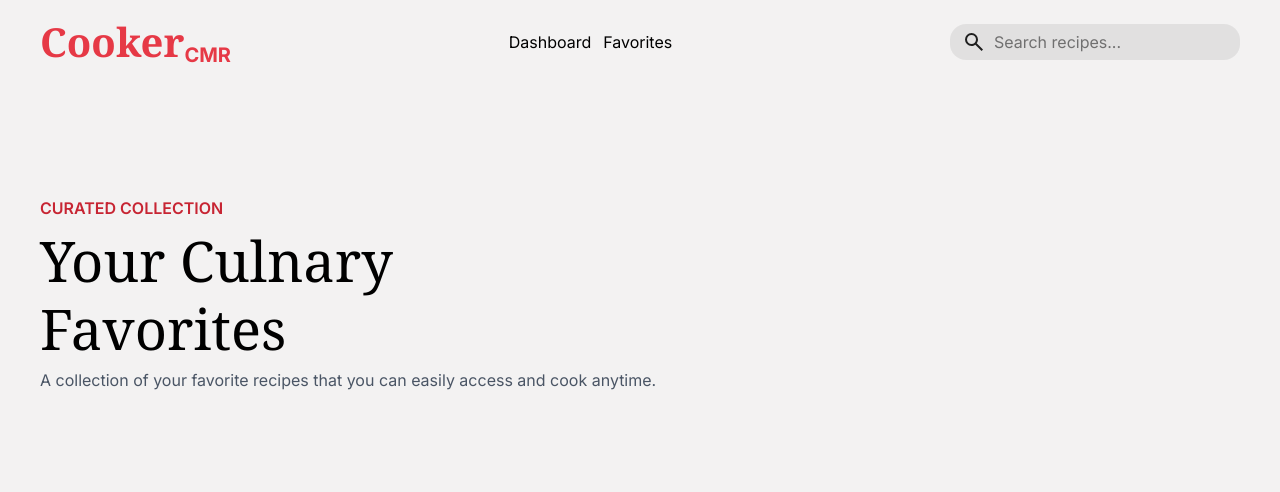
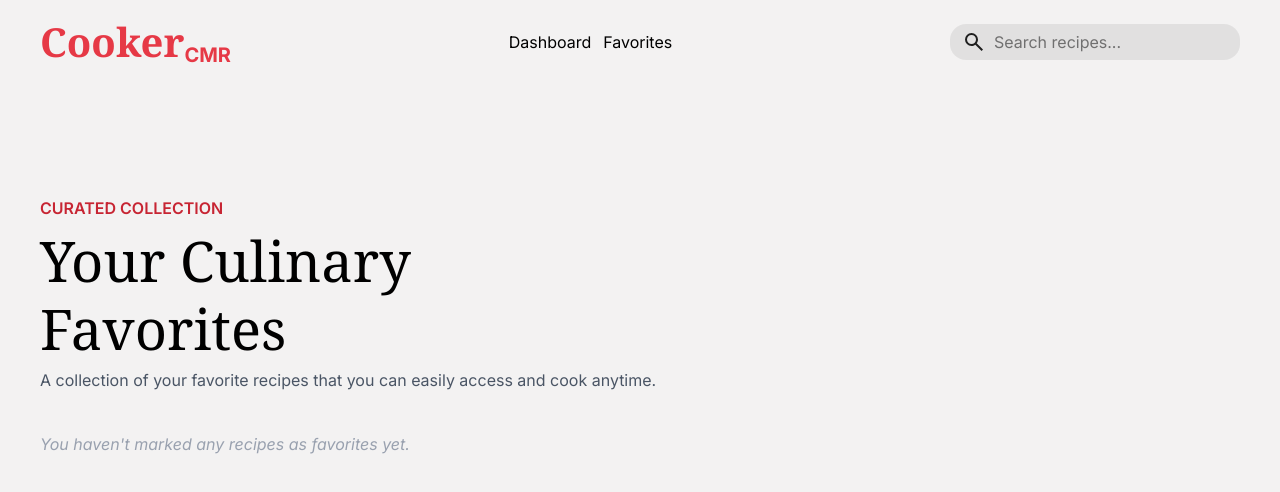
Before and after one commit to SalahVincent/Food-Recipe-App1, a React (Vite) app in the folder food-recipe-app1/: page /favorites in a window 1280 px wide. Shown: the top 492 px of the page. Built offline with nearby package versions, Linux system fonts and the light colour scheme.

Commit message:
render favorite meals through filtering recipes by isFavorite with random sizes using tailwindcss column utilities

```diff
--- a/food-recipe-app1/src/pages/Favorites.jsx
+++ b/food-recipe-app1/src/pages/Favorites.jsx
@@ -1,13 +1,69 @@
-import React from 'react'
+import React, { useContext } from 'react'
+import { RecipeContext } from '../context/RecipeContext'
 
 const Favorites = () => {
+  const { state, dispatch } = useContext(RecipeContext);
+  const favoriteRecipes = state.recipes.filter(recipe => recipe.isFavorite);
+
+  const heightClasses = [
+    'aspect-video',
+    'aspect-[3/4]',
+    'aspect-square',
+    'aspect-[2/3]',
+  ];
+
   return (
-    <div className='px-10 py-3 mt-25 flex flex-col items-start justify-between'>
+    <div className='px-10 py-3 mt-25 flex flex-col items-start justify-between cursor-default w-full'>
         <span className='text-[#c72533] font-semibold'>CURATED COLLECTION</span>
-        <h3 className='text-[3.5rem] w-[50%] leading-17 py-1.5'>Your Culnary Favorites</h3>
-        <p className='w-[70%] text-gray-600'>A collection of your favorite recipes that you can easily access and cook anytime. </p>
+        <h3 className='text-[3.5rem] w-[50%] leading-17 py-1.5'>Your Culinary Favorites</h3>
+        <p className='w-[70%] text-gray-600 mb-10'>A collection of your favorite recipes that you can easily access and cook anytime.</p>
+
+        {favoriteRecipes.length === 0 ? (
+          <p className="text-gray-400 italic">You haven't marked any recipes as favorites yet.</p>
+        ) : (
+          <div className="w-full columns-1 sm:columns-2 md:columns-3 lg:columns-4 gap-6 space-y-6 [column-fill:_balance]">
+            {favoriteRecipes.map((recipe, index) => {
+              const randomHeightClass = heightClasses[index % heightClasses.length];
+
+              return (
+                <div
+                  key={recipe.id}
+                  className="break-inside-avoid bg-white rounded-3xl cursor-pointer shadow-sm hover:shadow-md transition-all duration-300 flex flex-col mb-6 group overflow-hidden border border-gray-100"
+                  onClick={() => dispatch({ type: "SET_SELECTED", payload: recipe })}
+                >
+                  <div className={`w-full relative overflow-hidden ${randomHeightClass}`}>
+                    <img
+                      className="w-full h-full object-cover transition-transform duration-500 group-hover:scale-105"
+                      src={recipe.imageLink || "./cover-template.jpg"}
+                      alt={recipe.name}
+                    />
+
+                    <button
+                      className="absolute top-4 right-4 z-10 p-2.5 rounded-full bg-white/80 backdrop-blur-md opacity-100 lg:opacity-0 group-hover:opacity-100 transition-opacity duration-200 hover:bg-white"
+                      onClick={(e) => {
+                        e.stopPropagation();
+                        dispatch({ type: "TOGGLE_FAVORITE", payload: recipe.id });
+                      }}
+                    >
+                      <img className="w-4 h-4 object-contain" src="./liked.png" alt="Unfavorite" />
+                    </button>
+                  </div>
+
+                  <div className="p-4 flex flex-col gap-1 bg-white">
+                    <h3 className="text-lg font-semibold text-gray-900 truncate group-hover:text-[#e63946] transition-colors">
+                      {recipe.name}
+                    </h3>
+                    <p className="text-gray-500 text-xs font-medium">
+                      {recipe.prepTime || 0} mins • {recipe.servings || 0} people
+                    </p>
+                  </div>
+                </div>
+              );
+            })}
+          </div>
+        )}
     </div>
   )
 }
 
-export default Favorites
+export default Favorites;
```
